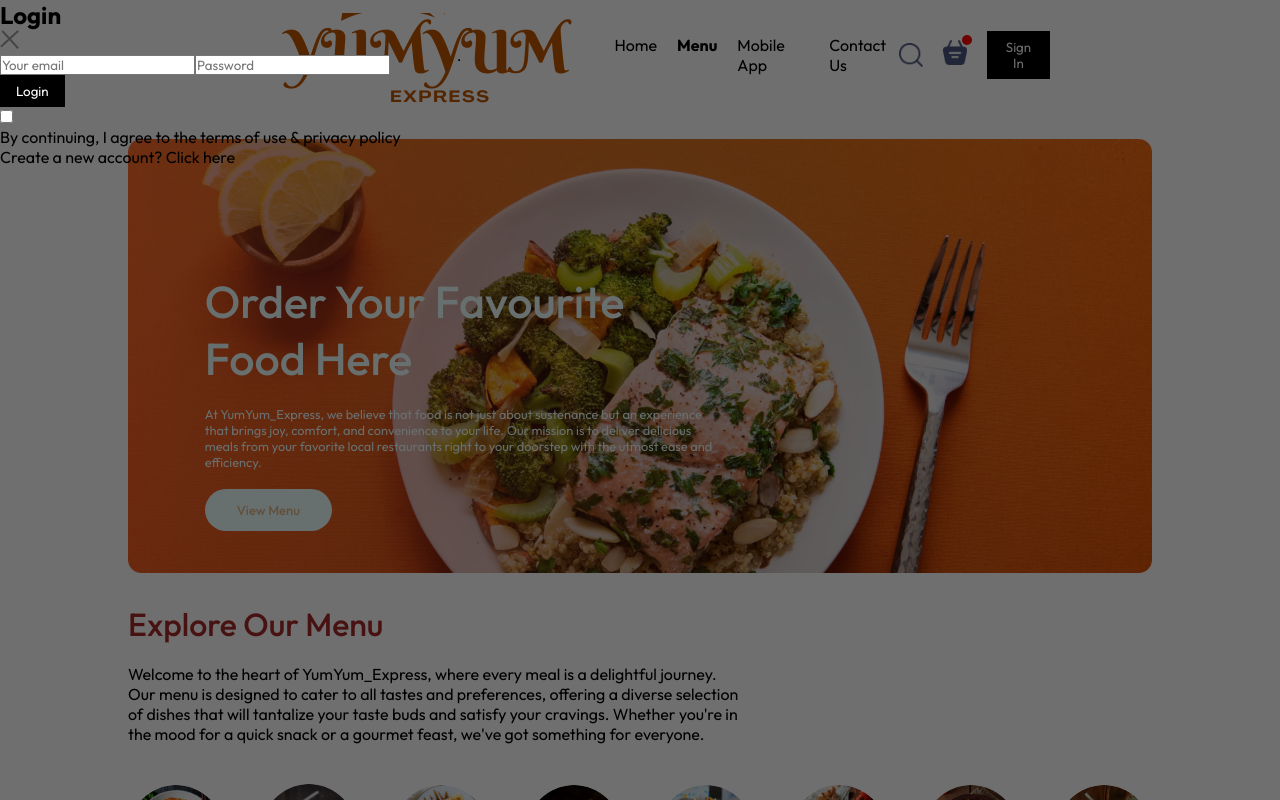
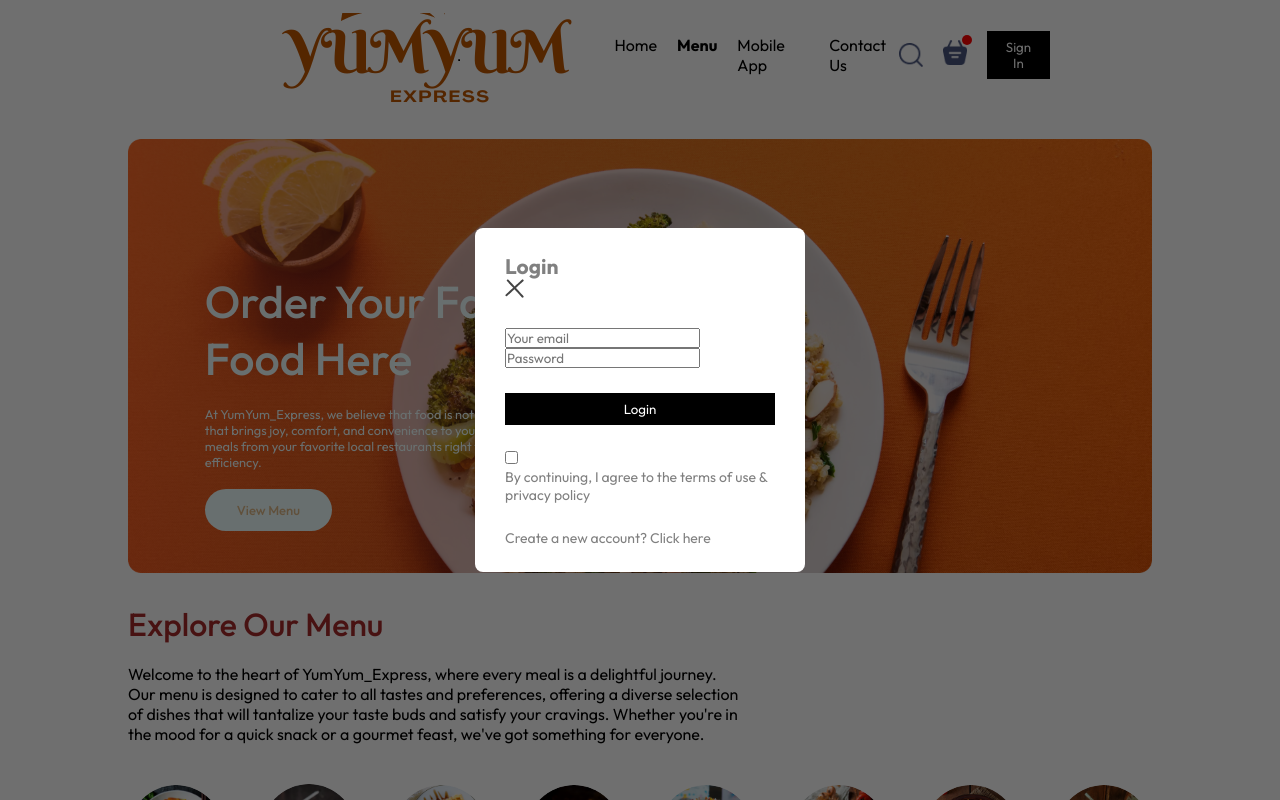
Before and after one commit to Rownokk/YumYum_Express, a React (Vite) app in the folder react-project/: page / in a window 1280 px wide. Both pictures are taken after a click on the button "Sign In". Shown: the top 800 px of the page. Built offline with nearby package versions, Linux system fonts and the light colour scheme.

Commit message:
Container_css

```diff
--- a/react-project/src/components/LoginPopup/LoginPopup.css
+++ b/react-project/src/components/LoginPopup/LoginPopup.css
@@ -6,3 +6,16 @@
     background-color: #00000090;
     display: grid;
 }
+.login-popup-container{
+    place-self: center;
+    width: max(23vw,330px);
+    color: #808080;
+    background-color: white;
+    display: flex;
+    flex-direction: column;
+    gap: 25px;
+    padding: 25px 30px;
+    border-radius: 8px;
+    font-size: 14px;
+    animation: fadeIn 0.5s;
+}
```
